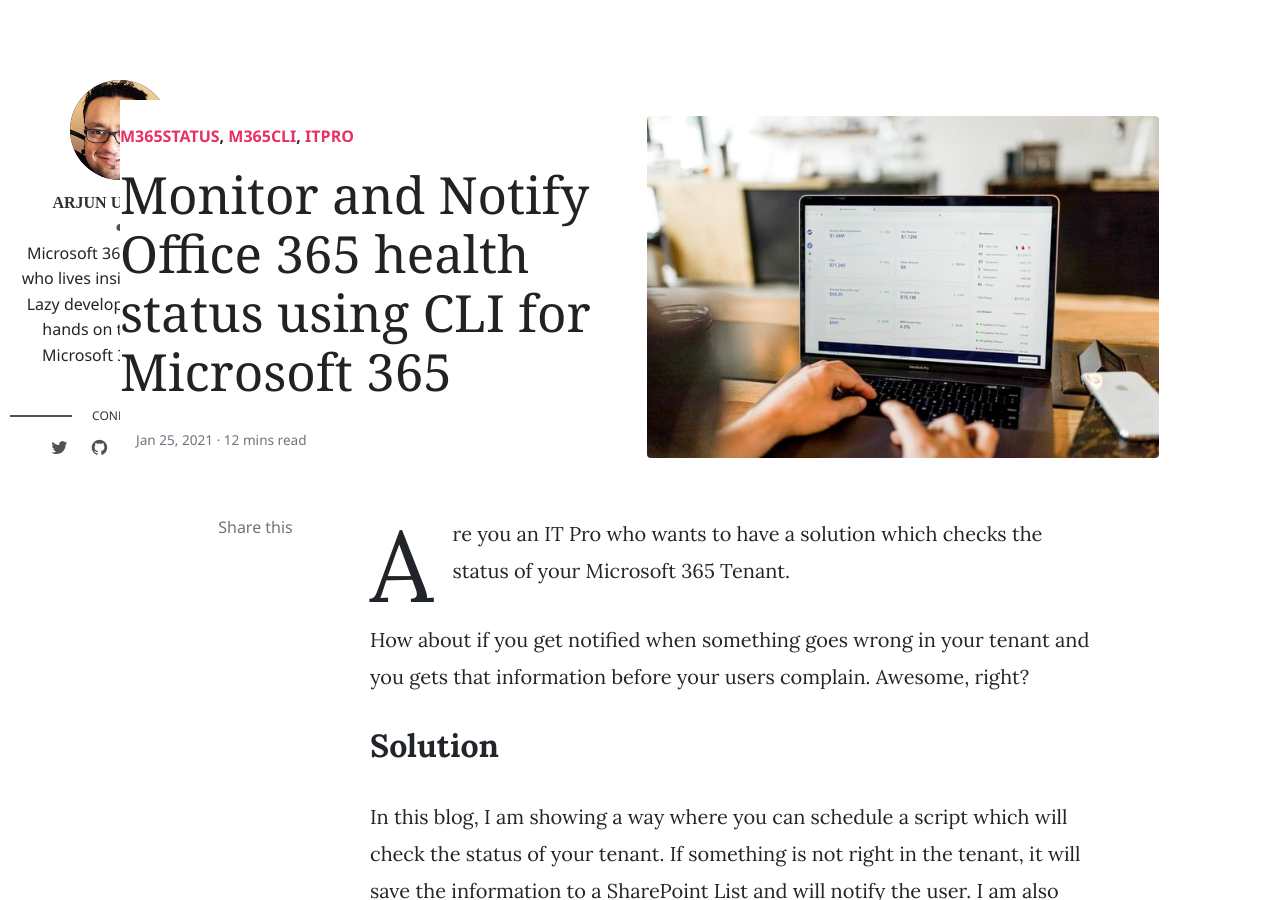
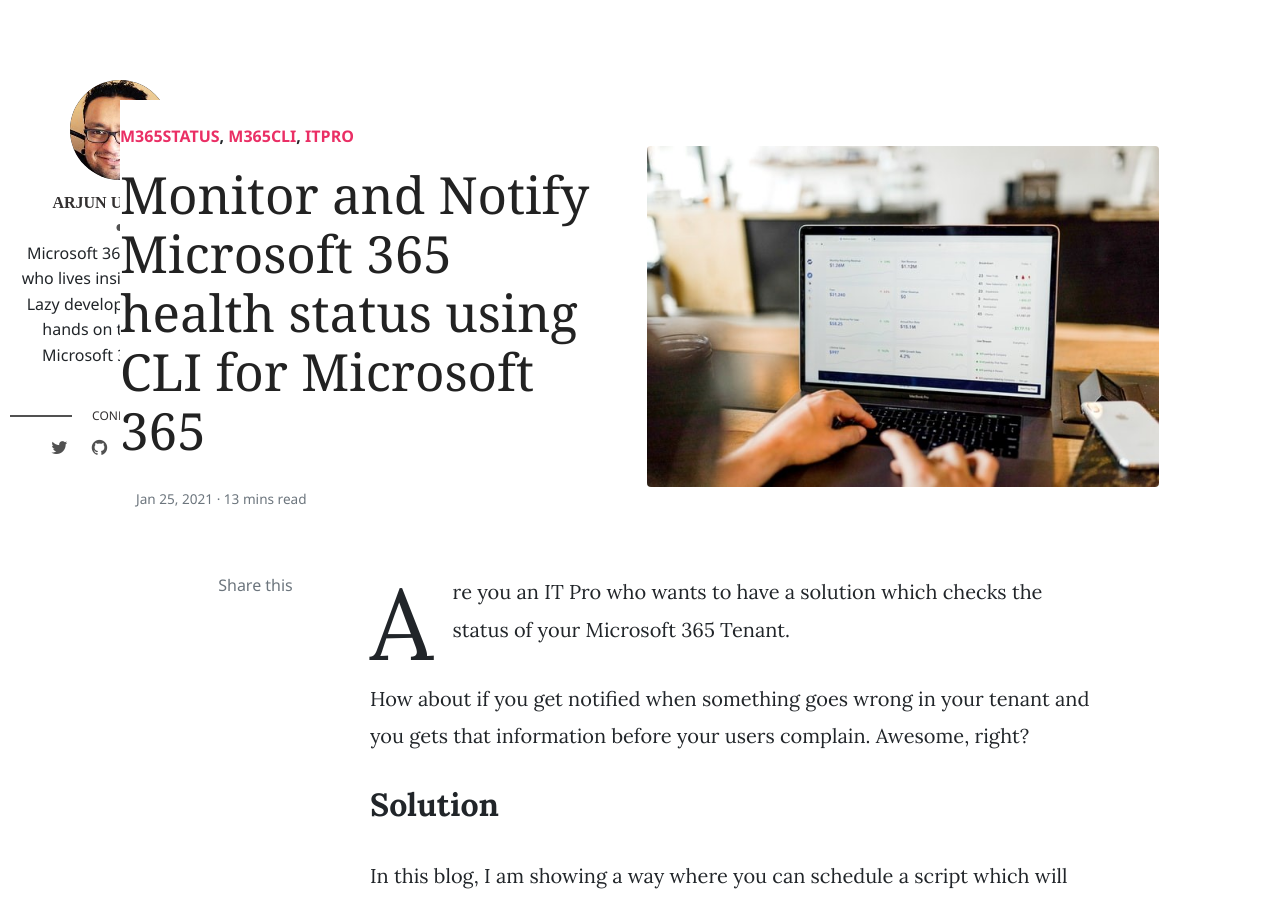
Before and after one commit to arjunumenon/arjunumenon.github.io, a Jekyll site: the page built from _posts/2021-01-25-tenant-status-solution-m365cli.md, in a window 1280 px wide and 900 px high. Built offline with Jekyll 4.4.1, drawn with Linux system fonts in a browser that asks for light colours; nearby versions of some CDN libraries; comment, search, counter and statistics services are not loaded; some of the changed text lies outside the part shown.

Commit message:
UPdated Tite

```diff
--- a/_posts/2021-01-25-tenant-status-solution-m365cli.md
+++ b/_posts/2021-01-25-tenant-status-solution-m365cli.md
@@ -1,6 +1,6 @@
 ---
 layout: post
-title:  "Monitor and Notify Office 365 health status using CLI for Microsoft 365"
+title:  "Monitor and Notify Microsoft 365 health status using CLI for Microsoft 365"
 author: Arjun Menon
 categories: [ M365Status, M365CLI, ITPro]
 image: assets/images/2021-01-19-tenant-status-solution-m365cli.jpg
```
Also changed, not shown: other parts of _posts/2021-01-25-tenant-status-solution-m365cli.md (+2 -0 lines).
